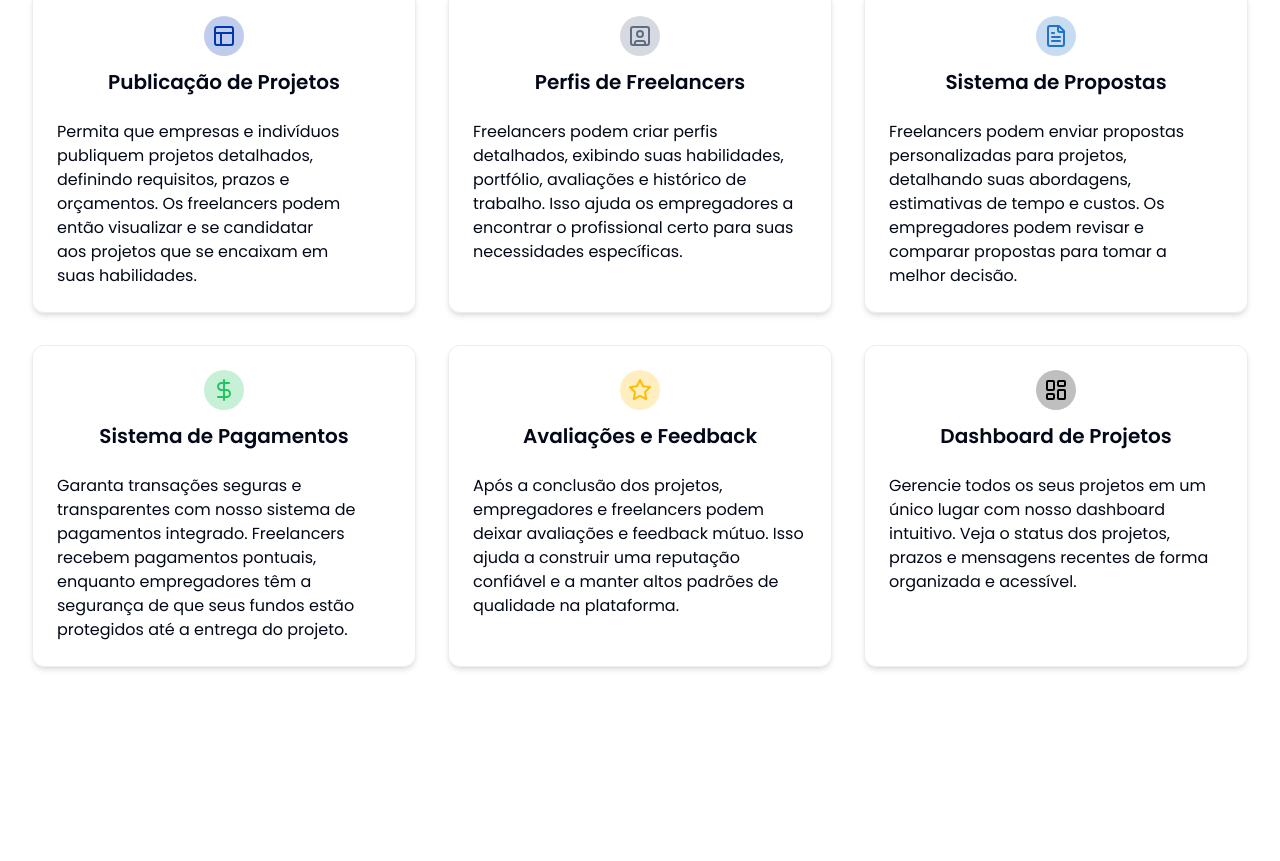
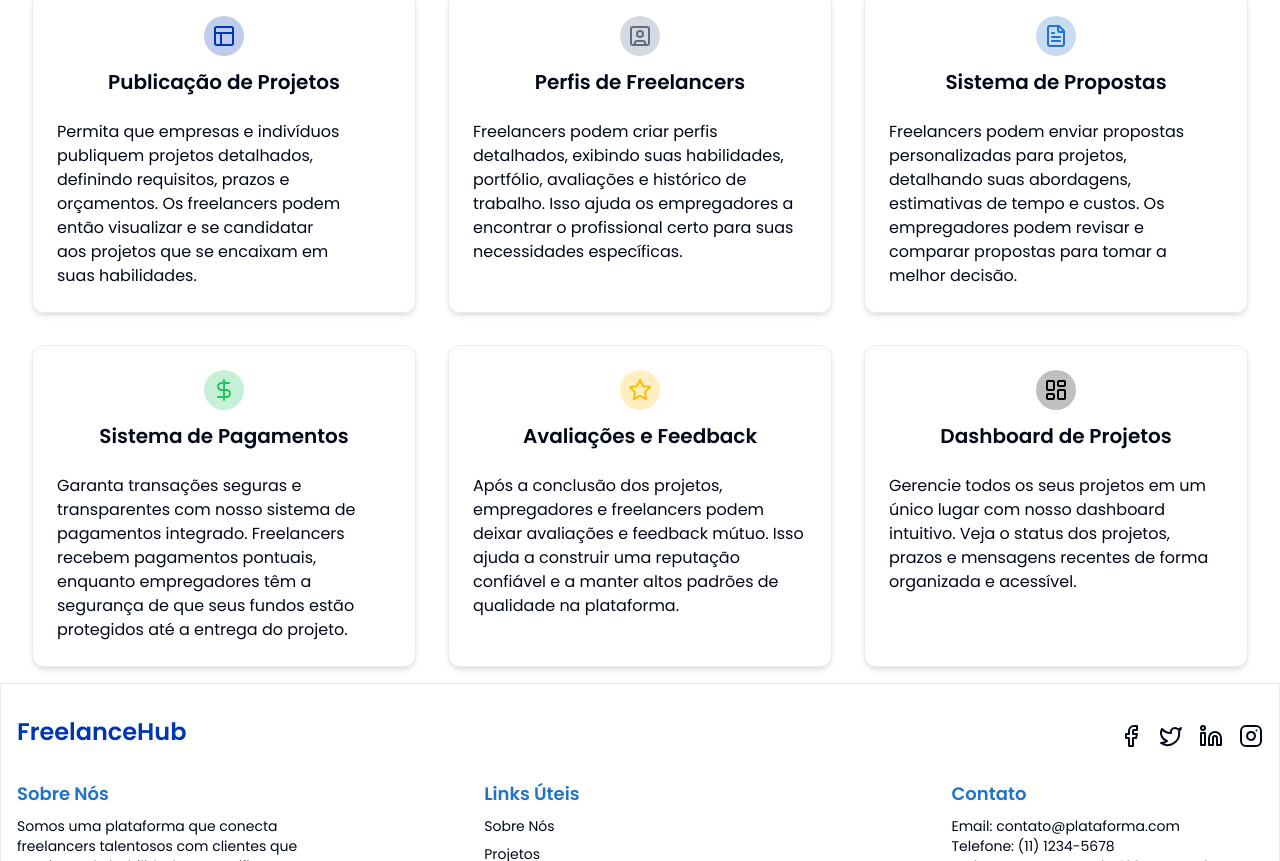
Before and after one commit to LucasVitorVD/freelancehub, a Next.js app: page / in a window 1280 px wide. Shown: the part 1939-2800 px from the top of the page. Before the commit the page ends 2622 px from the top, so only its background shows below. Built offline with nearby package versions, Linux system fonts and the light colour scheme.

Commit message:
feat: footer

```diff
--- a/src/app/layout.tsx
+++ b/src/app/layout.tsx
@@ -2,6 +2,7 @@ import type { Metadata } from "next"
 import { Poppins } from "next/font/google"
 import "./globals.css"
 import Header from "@/components/Header"
+import Footer from "@/components/Footer"
 
 const poppins = Poppins({
   subsets: ["latin"],
@@ -28,7 +29,7 @@ export default function RootLayout({
           <main className="flex flex-col flex-1">
             {children}
           </main>
-          <footer></footer>
+          <Footer />
         </div>
       </body>
     </html>
--- /dev/null
+++ b/src/components/Footer.tsx
@@ -0,0 +1,76 @@
+import { Instagram, Facebook, Twitter, Linkedin } from "lucide-react";
+
+export default function Footer() {
+  return (
+    <footer className="py-8 border shadow">
+      <div className="container mx-auto px-4 space-y-8">
+        <div className="flex items-center justify-between">
+          <h4 className="text-2xl font-bold text-primary">FreelanceHub</h4>
+          <div className="flex mt-2 space-x-4">
+            <a href="https://www.facebook.com" className="hover:text-primary">
+              <Facebook className="size-6" />
+            </a>
+            <a href="https://www.twitter.com" className="hover:text-primary">
+              <Twitter className="size-6" />
+            </a>
+            <a href="https://www.linkedin.com" className="hover:text-primary">
+              <Linkedin className="size-6" />
+            </a>
+            <a href="https://www.instagram.com" className="hover:text-primary">
+              <Instagram className="size-6" />
+            </a>
+          </div>
+        </div>
+
+        <div className="flex flex-wrap justify-between gap-6">
+          <div className="w-full space-y-2 md:w-1/4">
+            <h3 className="text-lg font-bold text-secondary">Sobre Nós</h3>
+            <p className="text-sm">
+              Somos uma plataforma que conecta freelancers talentosos com
+              clientes que precisam de habilidades específicas para seus
+              projetos.
+            </p>
+          </div>
+          <div className="w-full md:w-1/4">
+            <h3 className="text-lg font-bold text-secondary">Links Úteis</h3>
+            <ul className="text-sm mt-2 space-y-2">
+              <li>
+                <a href="/about" className="hover:underline">
+                  Sobre Nós
+                </a>
+              </li>
+              <li>
+                <a href="/projects" className="hover:underline">
+                  Projetos
+                </a>
+              </li>
+              <li>
+                <a href="/contact" className="hover:underline">
+                  Contato
+                </a>
+              </li>
+              <li>
+                <a href="/faq" className="hover:underline">
+                  FAQ
+                </a>
+              </li>
+            </ul>
+          </div>
+          <div className="w-full md:w-1/4 mb-8 md:mb-0">
+            <h3 className="text-lg font-bold text-secondary">Contato</h3>
+            <p className="text-sm mt-2">
+              Email: contato@plataforma.com
+              <br />
+              Telefone: (11) 1234-5678
+              <br />
+              Endereço: Rua Exemplo, 123, São Paulo, SP
+            </p>
+          </div>
+        </div>
+        <div className="mt-8 pt-4 text-sm text-center">
+          © 2024 Plataforma de Freelancers. Todos os direitos reservados.
+        </div>
+      </div>
+    </footer>
+  );
+}
```
